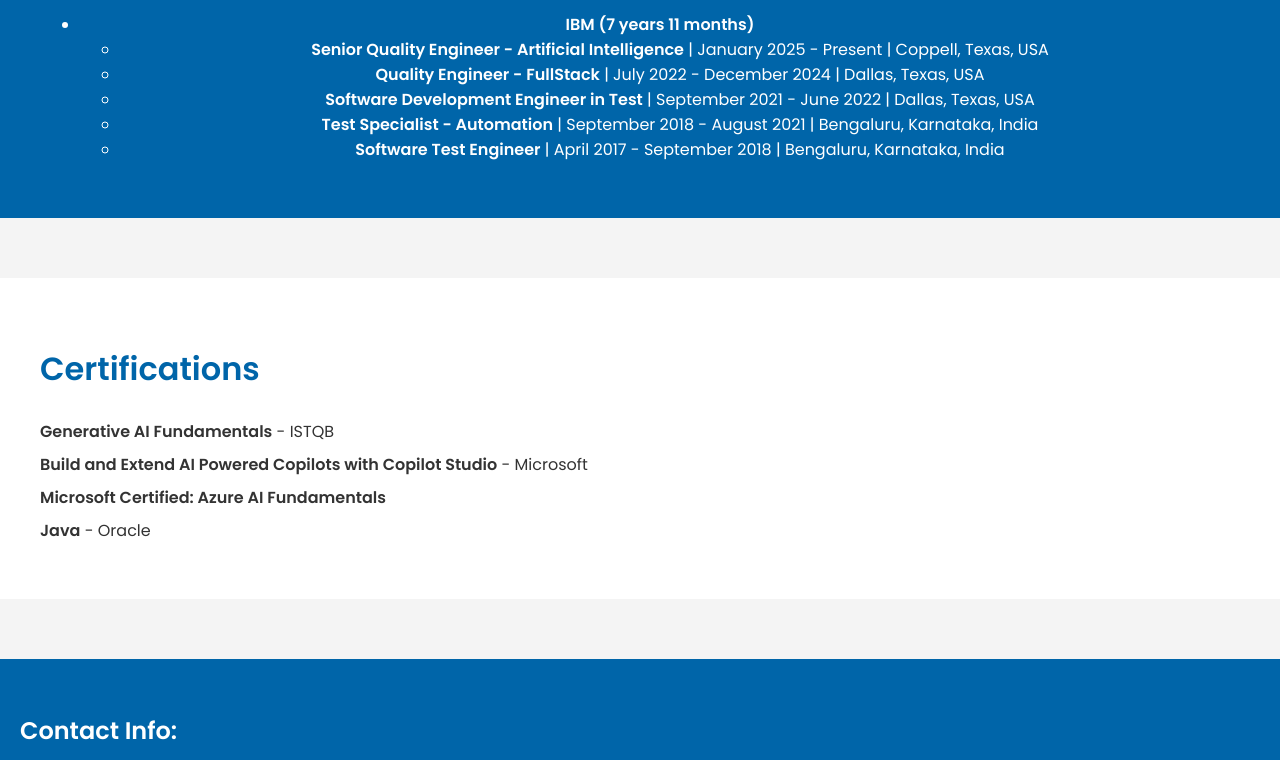
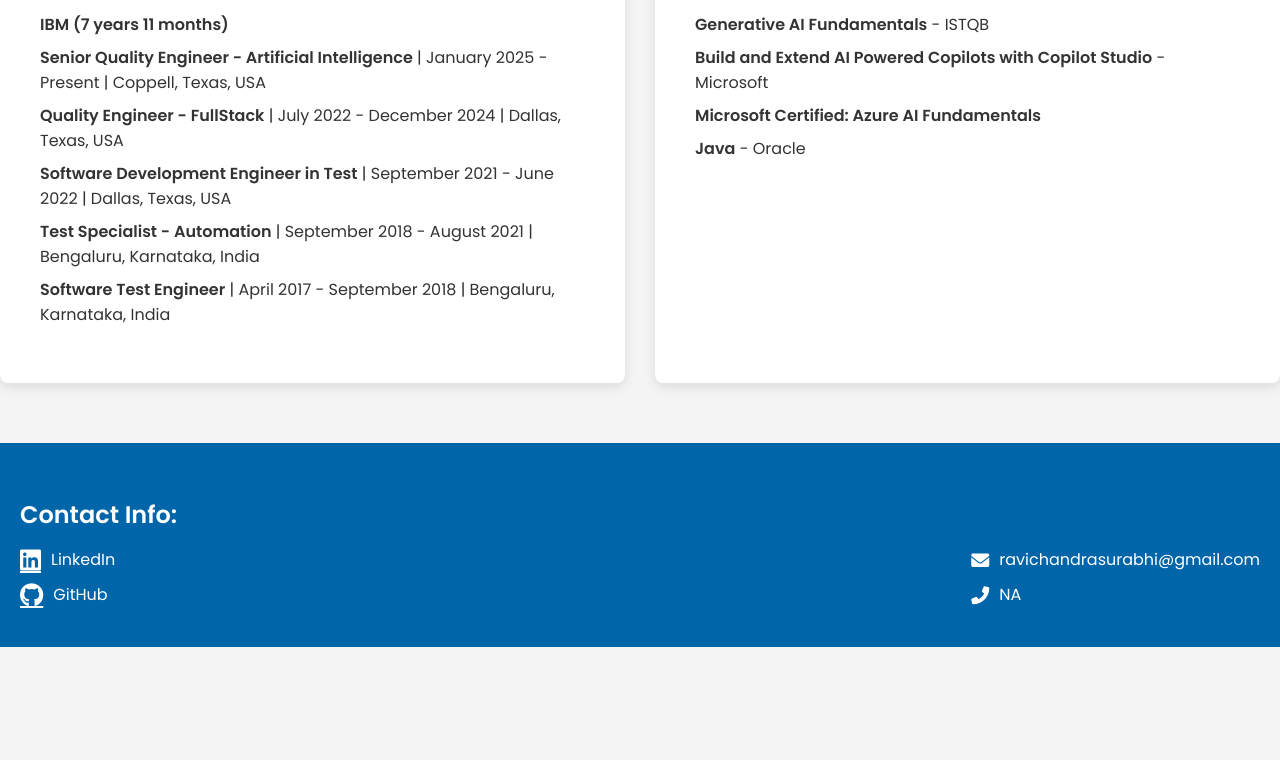
Before and after one commit to ravichandrasurabhi/myportfolio, a plain HTML site: page index.html in a window 1280 px wide. Shown: the part 646-1406 px from the top of the page. After the commit the page ends 1293 px from the top, so only its background shows below. Drawn offline with Linux system fonts and the light colour scheme.

Commit message:
Update index.html

```diff
--- a/index.html
+++ b/index.html
@@ -113,37 +113,33 @@
             box-shadow: 0px 6px 10px rgba(0, 0, 0, 0.2);
         }
 
-        .experience {
+        .experience-certifications-wrapper {
+            display: flex;
+            justify-content: space-between;
+            gap: 30px;
             margin-top: 60px;
-            padding: 40px;
-            background-color: #0065A9;
-            color: white;
-            text-align: center;
         }
 
-        .experience h2 {
+        .experience, .certifications {
+            width: 48%;
+            background-color: #ffffff;
+            padding: 40px;
+            border-radius: 8px;
+            box-shadow: 0px 4px 12px rgba(0, 0, 0, 0.1);
+        }
+
+        .experience h2, .certifications h2 {
             font-size: 32px;
             font-weight: 600;
-        }
-
-        .certifications {
-            margin-top: 60px;
-            padding: 40px;
-            background-color: #ffffff;
             color: #0065A9;
         }
 
-        .certifications h2 {
-            font-size: 32px;
-            font-weight: 600;
-        }
-
-        .certifications ul {
+        .experience ul, .certifications ul {
             list-style: none;
             padding: 0;
         }
 
-        .certifications ul li {
+        .experience ul li, .certifications ul li {
             font-size: 16px;
             color: #333;
             margin: 8px 0;
@@ -238,17 +234,24 @@
             </div>
         </div>
 
+        <!-- Experience & Certifications Section -->
+        <div class="experience-certifications-wrapper">
             <!-- Experience Section -->
             <div class="experience" id="experience-section">
                 <h2>8 Years of Experience</h2>
                 <ul>
                     <li><strong>IBM (7 years 11 months)</strong></li>
                     <ul>
-                    <li><strong>Senior Quality Engineer - Artificial Intelligence</strong> | January 2025 - Present | Coppell, Texas, USA</li>
-                    <li><strong>Quality Engineer - FullStack</strong> | July 2022 - December 2024 | Dallas, Texas, USA</li>
-                    <li><strong>Software Development Engineer in Test</strong> | September 2021 - June 2022 | Dallas, Texas, USA</li>
-                    <li><strong>Test Specialist - Automation</strong> | September 2018 - August 2021 | Bengaluru, Karnataka, India</li>
-                    <li><strong>Software Test Engineer</strong> | April 2017 - September 2018 | Bengaluru, Karnataka, India</li>
+                        <li><strong>Senior Quality Engineer - Artificial Intelligence</strong> | January 2025 - Present |
+                            Coppell, Texas, USA</li>
+                        <li><strong>Quality Engineer - FullStack</strong> | July 2022 - December 2024 | Dallas, Texas, USA
+                        </li>
+                        <li><strong>Software Development Engineer in Test</strong> | September 2021 - June 2022 | Dallas, Texas, USA
+                        </li>
+                        <li><strong>Test Specialist - Automation</strong> | September 2018 - August 2021 | Bengaluru, Karnataka, India
+                        </li>
+                        <li><strong>Software Test Engineer</strong> | April 2017 - September 2018 | Bengaluru, Karnataka, India
+                        </li>
                     </ul>
                 </ul>
             </div>
@@ -262,6 +265,7 @@
                     <li><strong>Microsoft Certified: Azure AI Fundamentals</strong></li>
                     <li><strong>Java</strong> - Oracle</li>
                 </ul>
+            </div>
         </div>
 
         <!-- Footer -->
```
Lines whose indentation alone changed are shown as unchanged.
